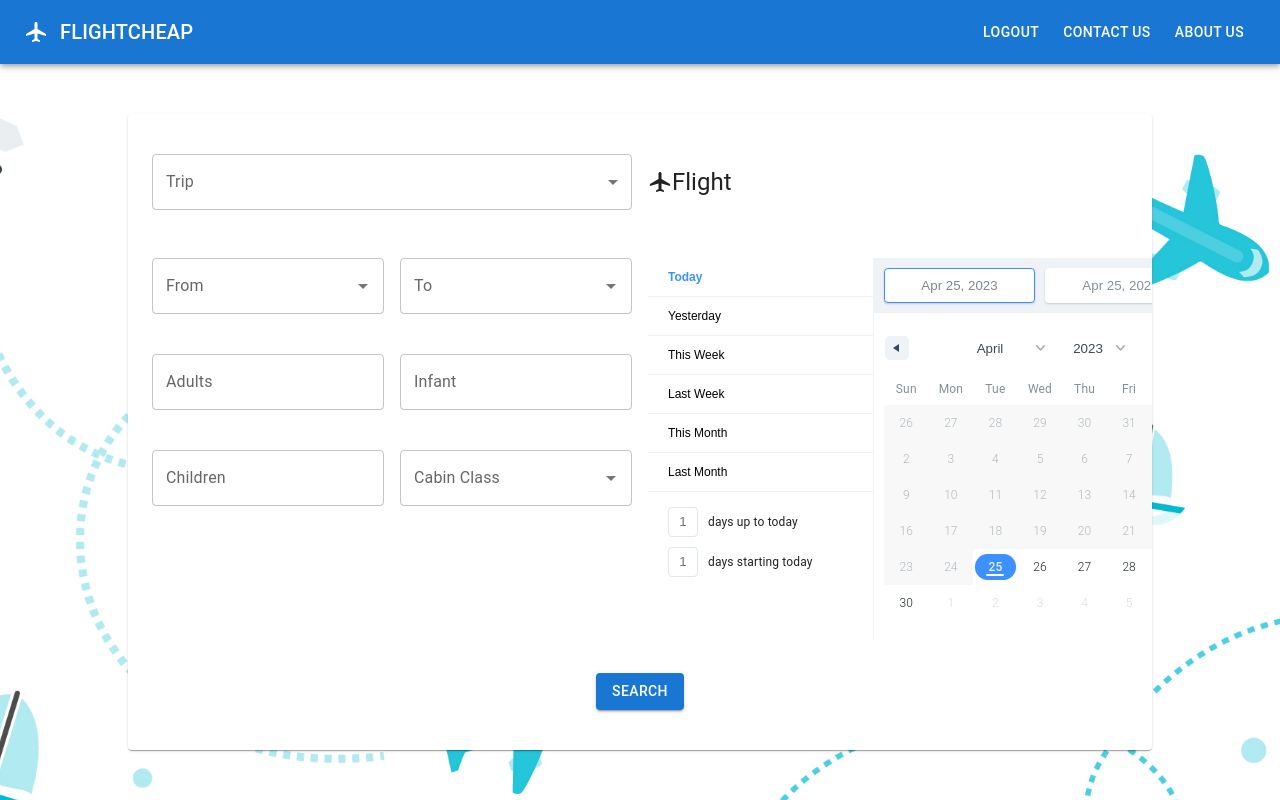
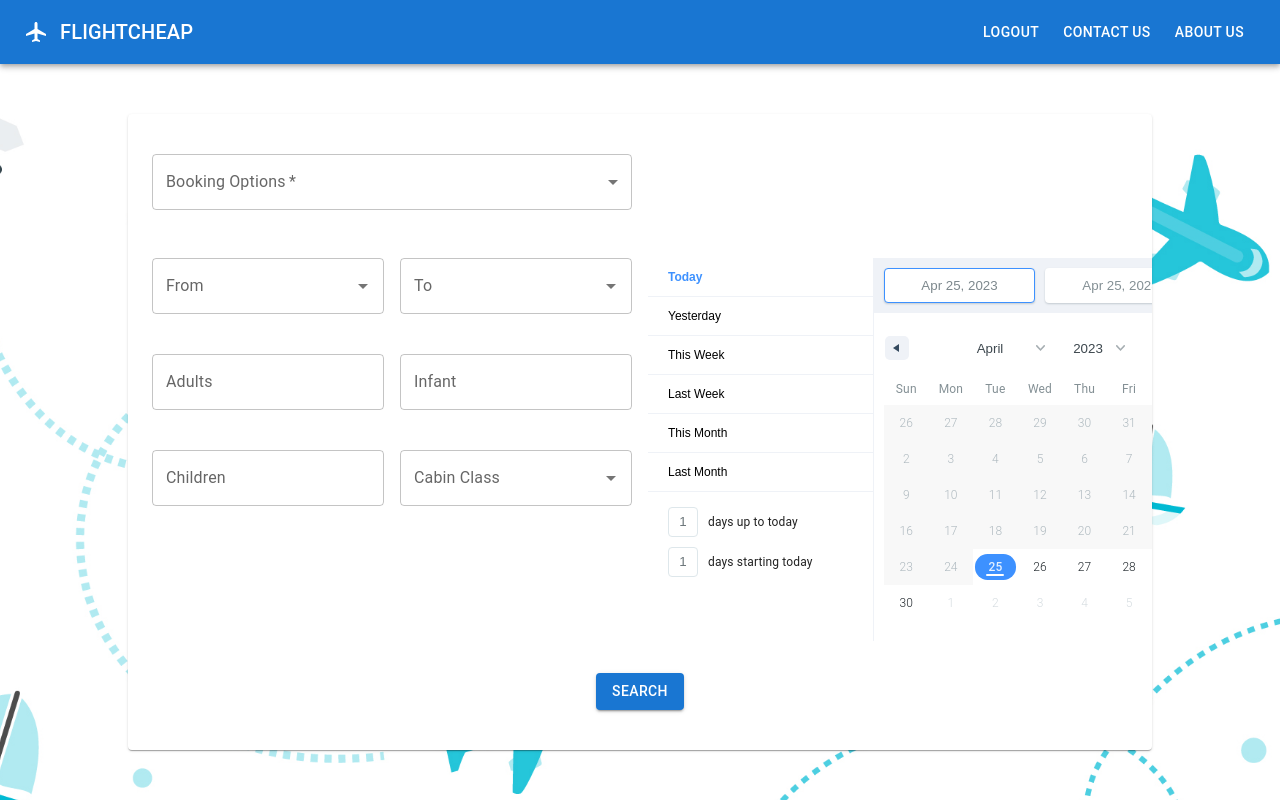
Before and after one commit to cedricp95/flight-cheap-react, a Next.js app: page / in a window 1280 px wide. Shown: the top 800 px of the page. Built offline with nearby package versions, Linux system fonts and the light colour scheme; no server answers; sample sign-in values are in the browser's storage.

Commit message:
homepage: revamp ui booking options

```diff
--- a/src/components/SearchForm.js
+++ b/src/components/SearchForm.js
@@ -166,18 +166,15 @@ function SearchForm(props) {
                 mb: 2,
               }}
             >
-              <FormControl fullWidth>
+              <FormControl required defaultValue="One Way" fullWidth>
                 <InputLabel id="demo-simple-select-autowidth-label">
-                  Trip
+                  Booking Options
                 </InputLabel>
                 <Select
-                  labelId="demo-simple-select-autowidth-label"
-                  id="demo-simple-select-autowidth"
                   value={trip}
                   onChange={handleChange}
                   autoWidth
                   label="Trip"
-                  ContainerProps={{ style: { width: "100%" } }}
                 >
                   <MenuItem value={21}>One Way</MenuItem>
                   <MenuItem value={10}>Round-trip</MenuItem>
@@ -193,10 +190,10 @@ function SearchForm(props) {
                 mb: 2,
               }}
             >
-              <LocalAirport />
+              {/* <LocalAirport />
               <Typography variant="h5" marked="center" component="h5">
                 Flight
-              </Typography>
+              </Typography> */}
             </Grid>
           </Grid>
 
```
